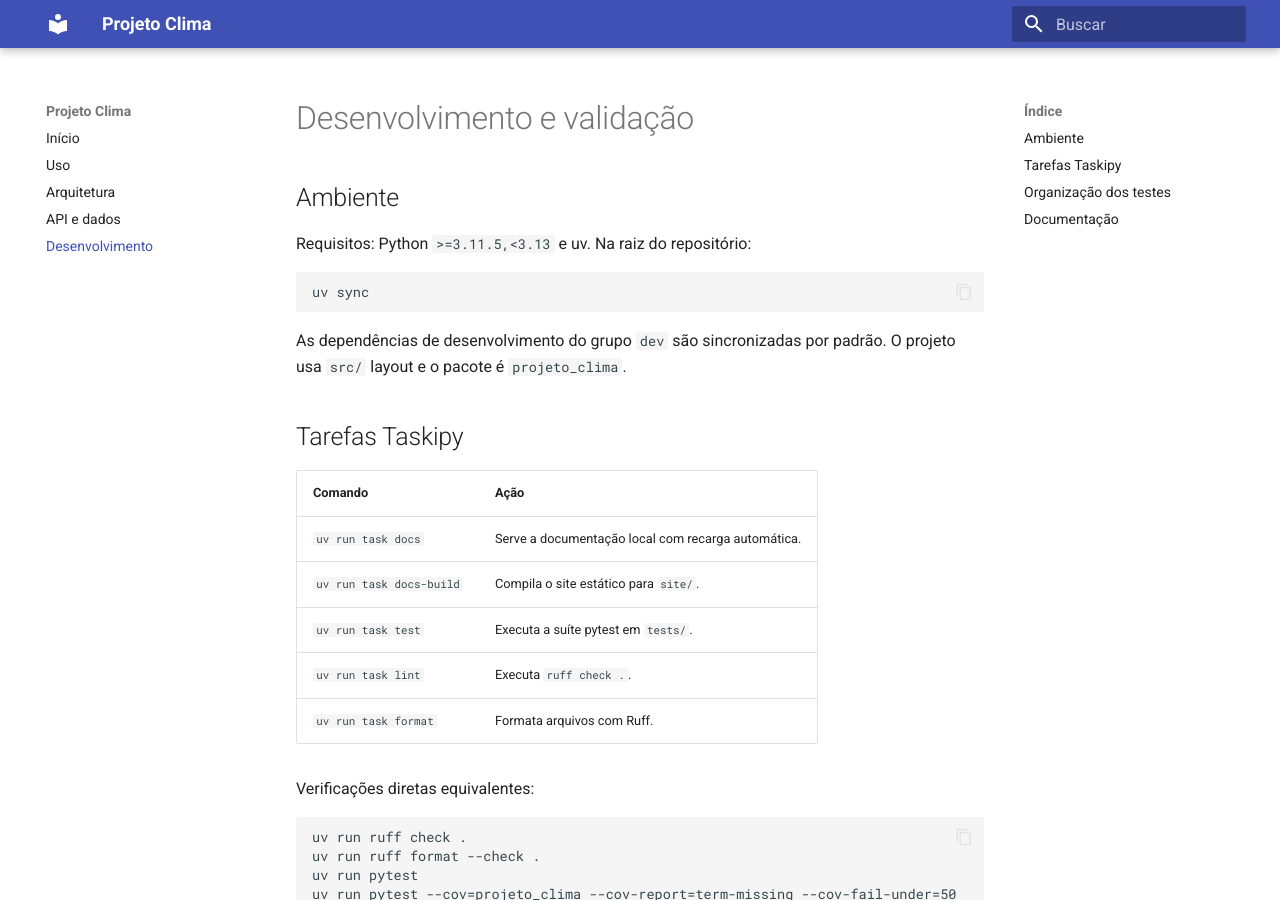
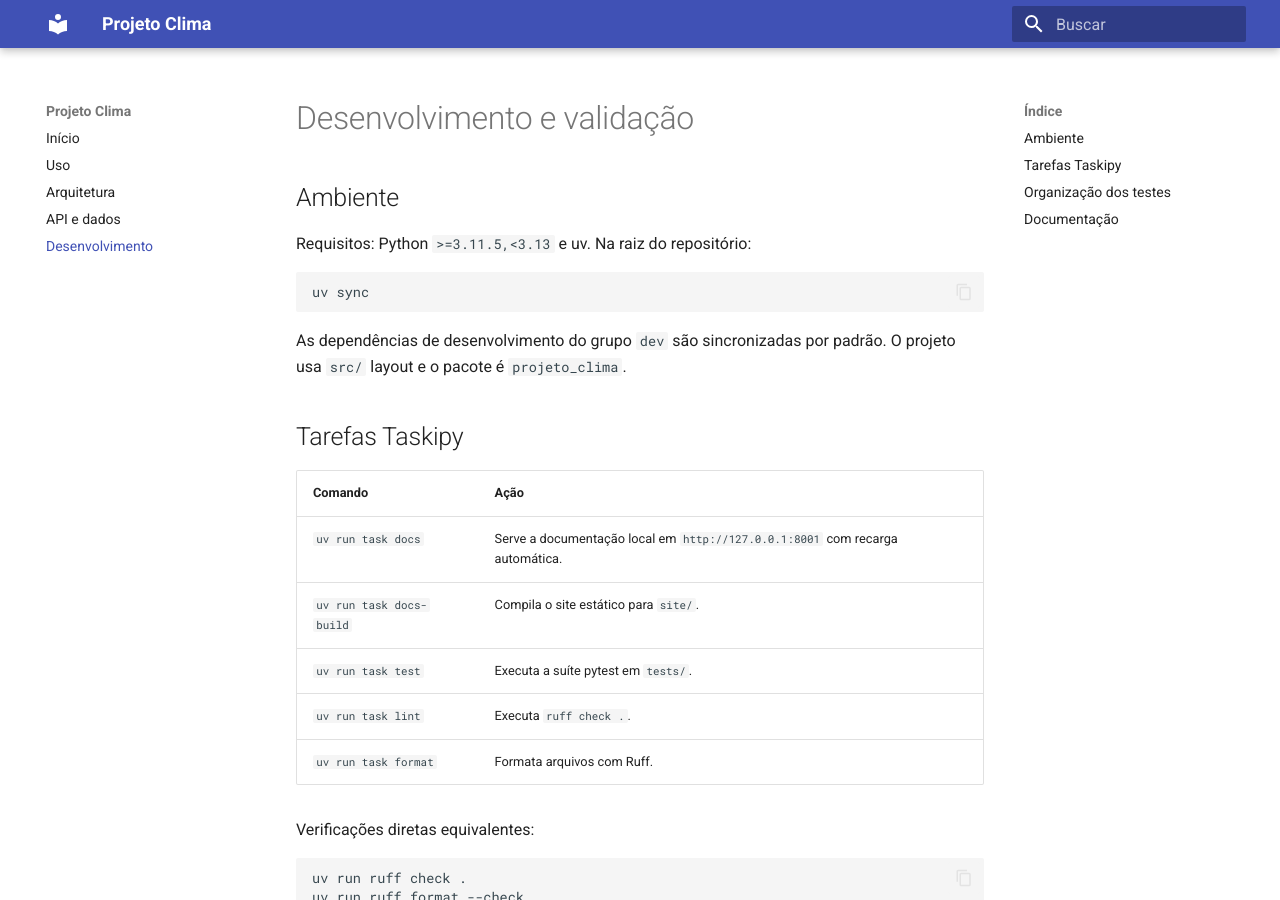
Before and after one commit to robertrossi/projeto_clima, an MkDocs documentation site: the page built from docs/desenvolvimento.md, in a window 1280 px wide and 900 px high. Built offline with MkDocs 1.6.1 and Material for MkDocs 9.7.7, drawn with Linux system fonts in a browser that asks for light colours.

Commit message:
atualizando branch

```diff
--- a/docs/desenvolvimento.md
+++ b/docs/desenvolvimento.md
@@ -15,7 +15,7 @@ As dependências de desenvolvimento do grupo `dev` são sincronizadas por padrã
 
 | Comando | Ação |
 | --- | --- |
-| `uv run task docs` | Serve a documentação local com recarga automática. |
+| `uv run task docs` | Serve a documentação local em `http://127.0.0.1:8001` com recarga automática. |
 | `uv run task docs-build` | Compila o site estático para `site/`. |
 | `uv run task test` | Executa a suíte pytest em `tests/`. |
 | `uv run task lint` | Executa `ruff check .`. |
--- a/mkdocs.yml
+++ b/mkdocs.yml
@@ -2,6 +2,7 @@ site_name: Projeto Clima
 site_description: Comparação de temperaturas atuais e máximas diárias por localidade.
 docs_dir: docs
 site_dir: site
+dev_addr: 127.0.0.1:8001
 
 theme:
   name: material
```
Also changed, not shown: README.md (+1 -1 lines).
